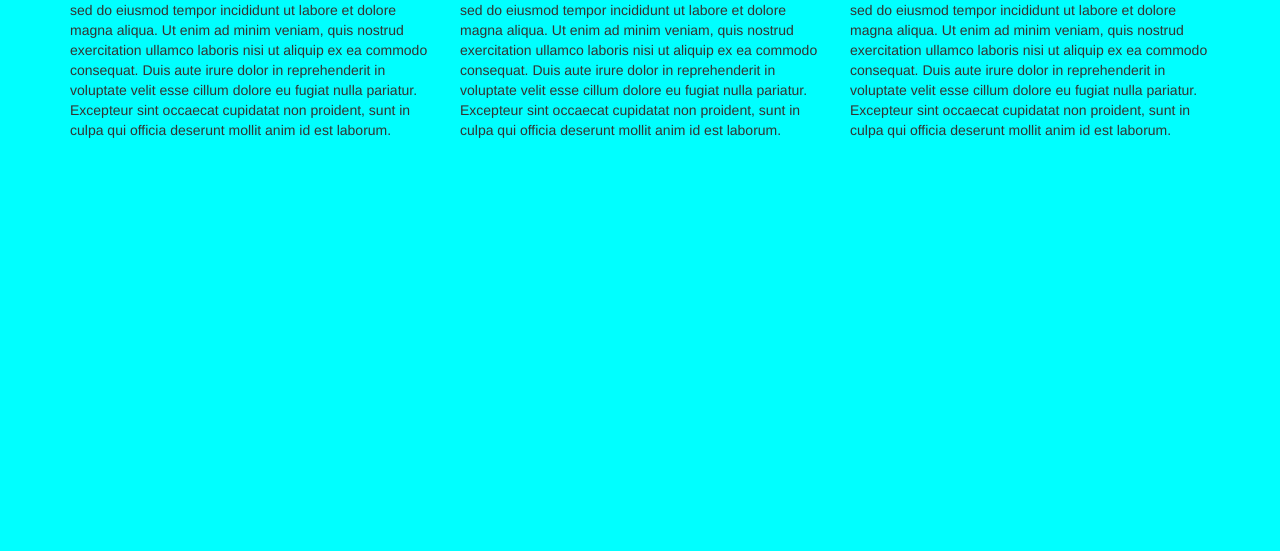
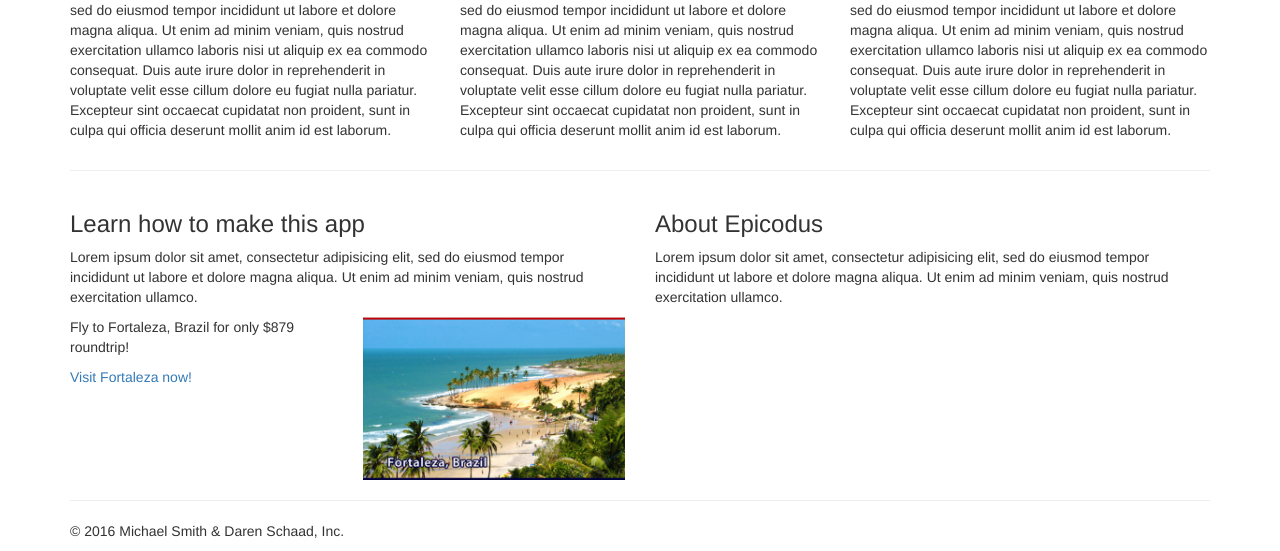
Before and after one commit to darenschaad/dreamvacation, a plain HTML site: page index.html in a window 1280 px wide. Shown: the part 671-1222 px from the top of the page. Before the commit the page ends 821 px from the top, so only its background shows below. Drawn offline with Linux system fonts and the light colour scheme; files that its build step writes are made by us from their sources.

Commit message:
Adds img, resizing, and hidden aspects

```diff
--- a/index.html
+++ b/index.html
@@ -4,7 +4,7 @@
     <title>Michael and Daren's vacation spot</title>
     <meta name="viewport" content="width=device-width, initial-scale=1.0">
     <link href="css/bootstrap.min.css" rel="stylesheet" media="screen">
-    <link rel="stylesheet" href="css/styles.css" media="screen" title="no title" charset="utf-8">
+    <!-- <link rel="stylesheet" href="css/styles.css" media="screen" title="no title" charset="utf-8"> -->
   </head>
   <body>
     <div class="container">
@@ -25,9 +25,9 @@
         </p>
         <p class="btn-group">
           <a class="btn btn-success btn-lg" href="http:">Download the app</a>
-          <a class="btn btn-default btn-lg" href="#">Text me the link</a>
+          <a class="btn btn-default btn-lg hidden-xs" href="#">Text me the link</a>
         </p>
-      </div>
+    </div>
       <div class="row">
         <div class="col-sm-4">
           <h2>Delete Photo &amp; video based on a timer</h2>
@@ -49,6 +49,36 @@
             Lorem ipsum dolor sit amet, consectetur adipisicing elit, sed do eiusmod tempor incididunt ut labore et dolore magna aliqua. Ut enim ad minim veniam, quis nostrud exercitation ullamco laboris nisi ut aliquip ex ea commodo consequat. Duis aute irure dolor in reprehenderit in voluptate velit esse cillum dolore eu fugiat nulla pariatur. Excepteur sint occaecat cupidatat non proident, sunt in culpa qui officia deserunt mollit anim id est laborum.
           </p>
         </div>
-    </div>
+      </div>
+      <hr>
+
+        <div class="row">
+          <div class="col-sm-6 hidden-xs">
+            <h3>Learn how to make this app</h3>
+            <p>Lorem ipsum dolor sit amet, consectetur adipisicing elit, sed do eiusmod tempor incididunt ut labore et dolore magna aliqua. Ut enim ad minim veniam, quis nostrud exercitation ullamco.</p>
+
+          <div class="row">
+            <div class="col-sm-6 col-md-push-6">
+              <img class="img-responsive" src="fortaleza-brazil.jpg" alt="Pic of our dream vacation" />
+            </div>
+            <div class="col-sm-6 col-md-pull-6">
+              <p>Fly to Fortaleza, Brazil for only $879 roundtrip!</p>
+              <a href="#">Visit Fortaleza now!</a>
+            </div>
+          </div>
+
+        </div>
+
+        <div class="col-sm-6">
+            <h3>About Epicodus</h3>
+            <p>Lorem ipsum dolor sit amet, consectetur adipisicing elit, sed do eiusmod tempor incididunt ut labore et dolore magna aliqua. Ut enim ad minim veniam, quis nostrud exercitation ullamco.</p>
+          </div>
+        </div>
+
+        <hr>
+        <div class="">
+          <p>&copy; 2016 Michael Smith &amp; Daren Schaad, Inc.</p>
+        </div>
+      </div>
   </body>
 </html>
```
Also changed, not shown: fortaleza-brazil.jpg (added).
